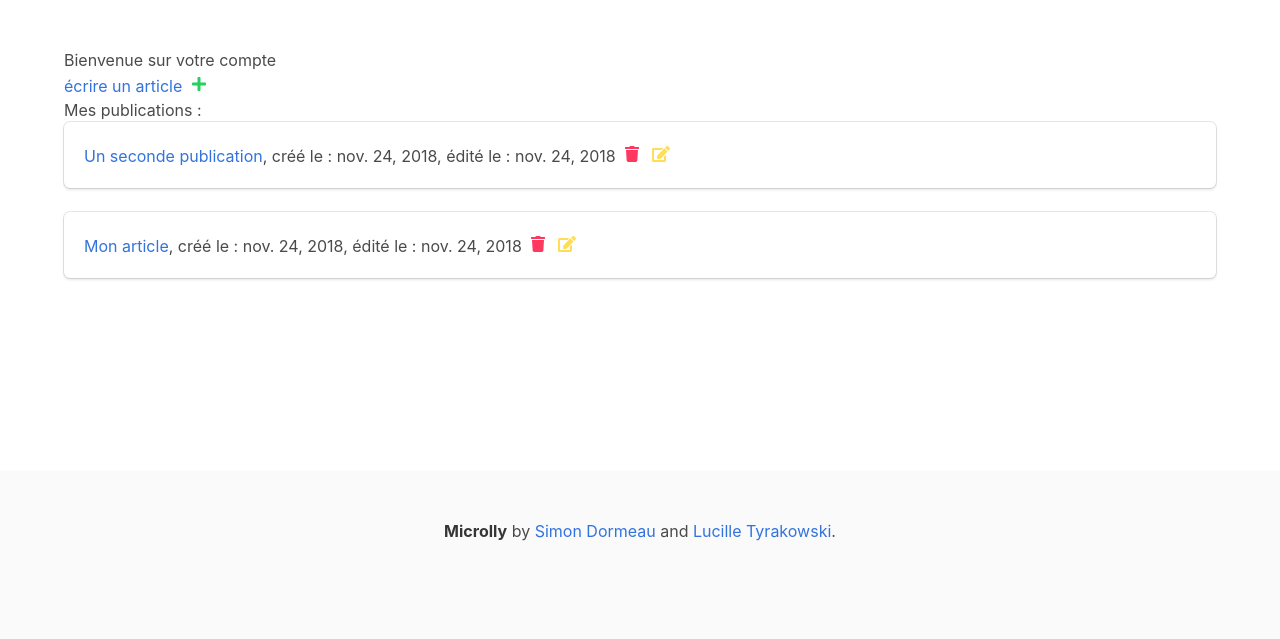
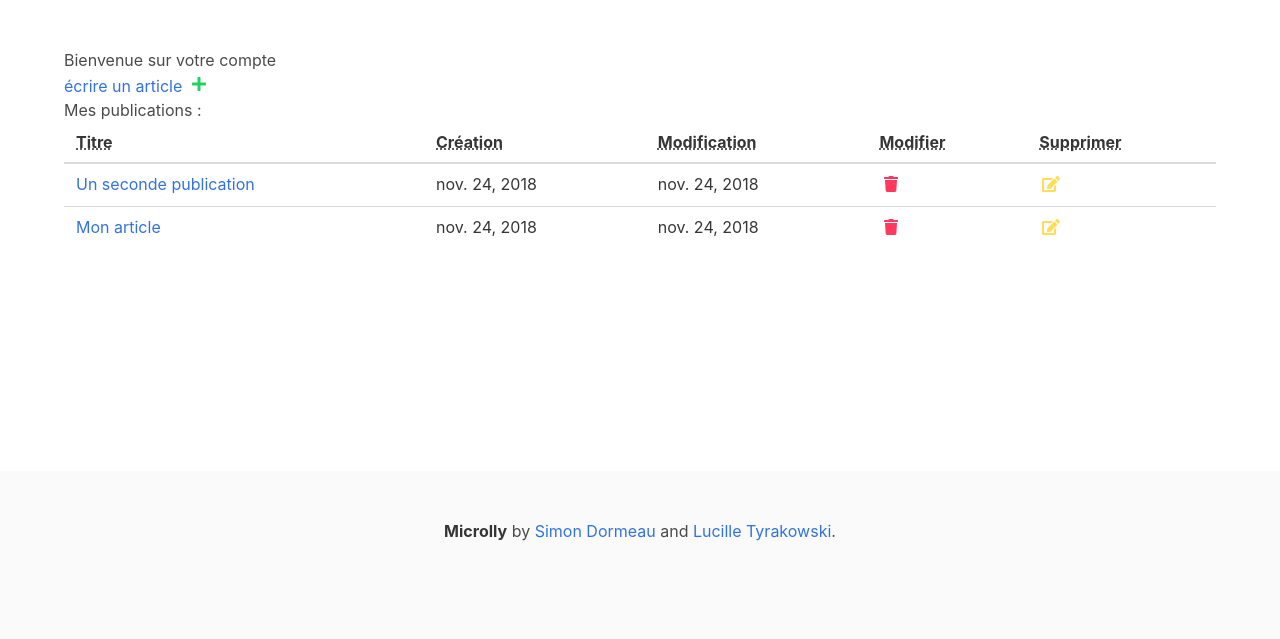
Before and after one commit to sowdowdow/microblogging-django-project, a Django app: page /account/ in a window 1280 px wide. Shown: the part 161-800 px from the top of the page. Run offline with Django 3.2, Linux system fonts and the light colour scheme; a user stored in the database is signed in; data comes from the database, SQL or seed files in the repository; both versions use the stored data as it was after the commit; some libraries are stand-ins or nearby versions.

Commit message:
Improved Account design

```diff
--- a/Microlly/templates/account.html
+++ b/Microlly/templates/account.html
@@ -7,22 +7,42 @@
         </span>
     </a>
     <h2>Mes publications :</h2>
+
+
+    <table class="table is-hoverable is-fullwidth">
+        <thead>
+            <tr>
+            <th><abbr title="Titre">Titre</abbr></th>
+            <th><abbr title="Date de création">Création</abbr></th>
+            <th><abbr title="Date de dernière modification">Modification</abbr></th>
+            <th><abbr title="Modifier l'article">Modifier</abbr></th>
+            <th><abbr title="Supprimer l'article">Supprimer</abbr></th>
+            </tr>
+        </thead>
+        <tbody>
             {% for post in user_posts %}
-        <article class="box">
-            <span><a href="{% url 'Microlly:post' id=post.id %}">{{ post.title }}</a>, créé le : {{ post.creation_date }}, édité le : {{ post.update_date }}</span>
-
+                <tr>
+                    <td><a href="{% url 'Microlly:post' id=post.id %}">{{ post.title }}</a></td>
+                    <td>{{ post.creation_date }}</td>
+                    <td>{{ post.update_date }}</td>
+                    <td>
                         <a href="{% url 'Microlly:delete_post' id=post.id %}">
                             <span class="icon has-text-danger">
                                 <i class="fas fa-trash"></i>
                             </span>
                         </a>
+                    </td>
+                    <td>
                         <a href="">
                             <span class="icon has-text-warning">
                                 <i class="fas fa-edit"></i>
                             </span>
                         </a>
-        </article>
+                    </td>
+                </tr>
             {% empty %}
                 <div class="box">Vous n'avez rien rédigé pour le moment.</div>
             {% endfor %}
+        </tbody>
+    </table>
 {% endblock body %}
```
Also changed, not shown: db.sqlite3. Lines whose indentation alone changed are shown as unchanged.
